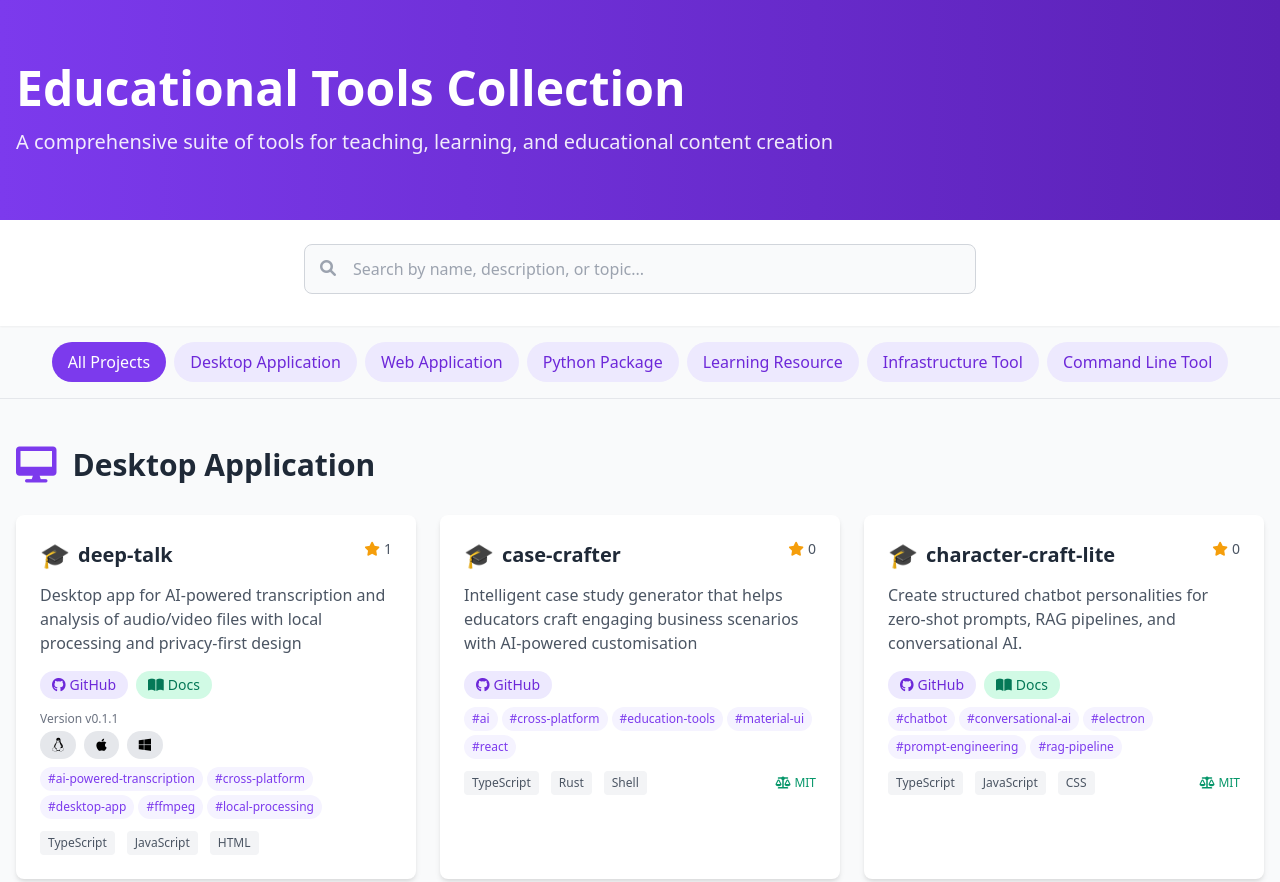
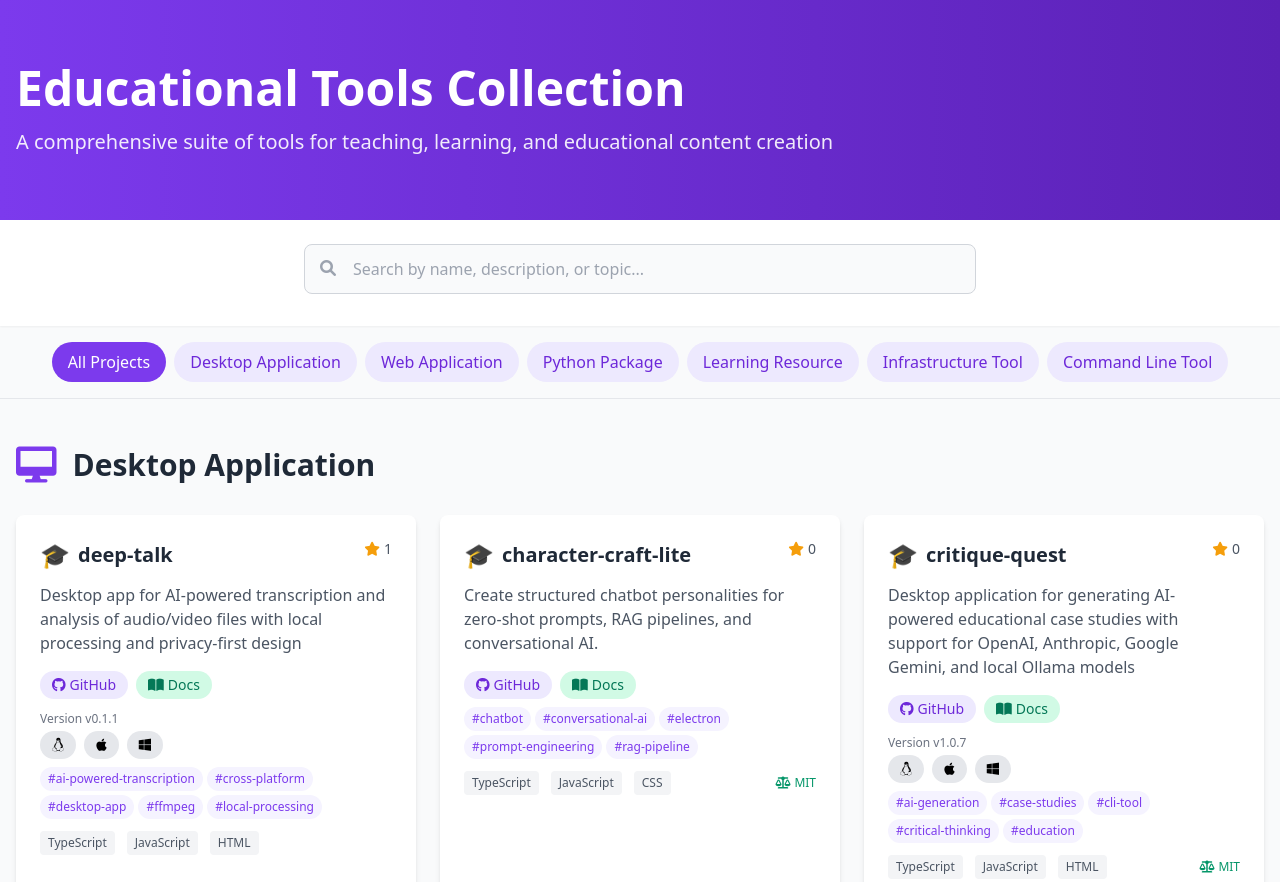
Before and after one commit to michaelborck-education/michaelborck.education, a plain HTML site: page index.html in a window 1280 px wide. Shown: the top 882 px of the page. Drawn offline with nearby package versions, Linux system fonts and the light colour scheme.

Commit message:
Remove archived tools

```diff
--- a/index.html
+++ b/index.html
@@ -102,52 +102,6 @@
                             <span class="px-2 py-1 bg-gray-100 text-gray-600 rounded">TypeScript</span> <span class="px-2 py-1 bg-gray-100 text-gray-600 rounded">JavaScript</span> <span class="px-2 py-1 bg-gray-100 text-gray-600 rounded">HTML</span>
                         </div>
 
-                    </div>
-                </div>
-
-                <div class="bg-white rounded-lg shadow-md p-6 hover:shadow-lg transition duration-300 repo-card"
-                     data-category="desktop-application"
-                     data-name="case-crafter"
-                     data-description="intelligent case study generator that helps educators craft engaging business scenarios with ai-powered customisation"
-                     data-topics="ai cross-platform education-tools material-ui react rust sqlite tauri typescript case-study-generator">
-
-
-
-                    <div class="flex items-start justify-between mb-3">
-                        <h3 class="text-xl font-semibold text-gray-800 flex items-center">
-                            <span class="text-2xl mr-2">🎓</span>
-                            <span class="repo-name">case-crafter</span>
-                        </h3>
-                        <div class="text-right">
-                            <div class="flex items-center text-sm text-gray-600">
-                                <i class="fas fa-star text-yellow-500 mr-1"></i>
-                                0
-                            </div>
-
-                        </div>
-                    </div>
-
-                    <p class="text-gray-600 mb-3 repo-description">Intelligent case study generator that helps educators craft engaging business scenarios with AI-powered customisation</p>
-
-
-
-                    <div class="mt-4 flex flex-wrap gap-2">
-                        <a href="https://github.com/michael-borck/case-crafter" class="text-sm px-3 py-1 bg-purple-100 text-purple-700 rounded-full hover:bg-purple-200">
-                            <i class="fab fa-github mr-1"></i>GitHub
-                        </a>
-
-
-                    </div>
-
-
-
-                    <div class="mt-2 flex flex-wrap gap-1"><span class="text-xs px-2 py-1 bg-purple-50 text-purple-600 rounded-full">#ai</span> <span class="text-xs px-2 py-1 bg-purple-50 text-purple-600 rounded-full">#cross-platform</span> <span class="text-xs px-2 py-1 bg-purple-50 text-purple-600 rounded-full">#education-tools</span> <span class="text-xs px-2 py-1 bg-purple-50 text-purple-600 rounded-full">#material-ui</span> <span class="text-xs px-2 py-1 bg-purple-50 text-purple-600 rounded-full">#react</span></div>
-
-                    <div class="mt-3 flex items-center justify-between text-xs text-gray-500">
-                        <div class="flex gap-3">
-                            <span class="px-2 py-1 bg-gray-100 text-gray-600 rounded">TypeScript</span> <span class="px-2 py-1 bg-gray-100 text-gray-600 rounded">Rust</span> <span class="px-2 py-1 bg-gray-100 text-gray-600 rounded">Shell</span>
-                        </div>
-                        <span class="text-green-600"><i class="fas fa-balance-scale mr-1"></i>MIT</span>
                     </div>
                 </div>
 
```
